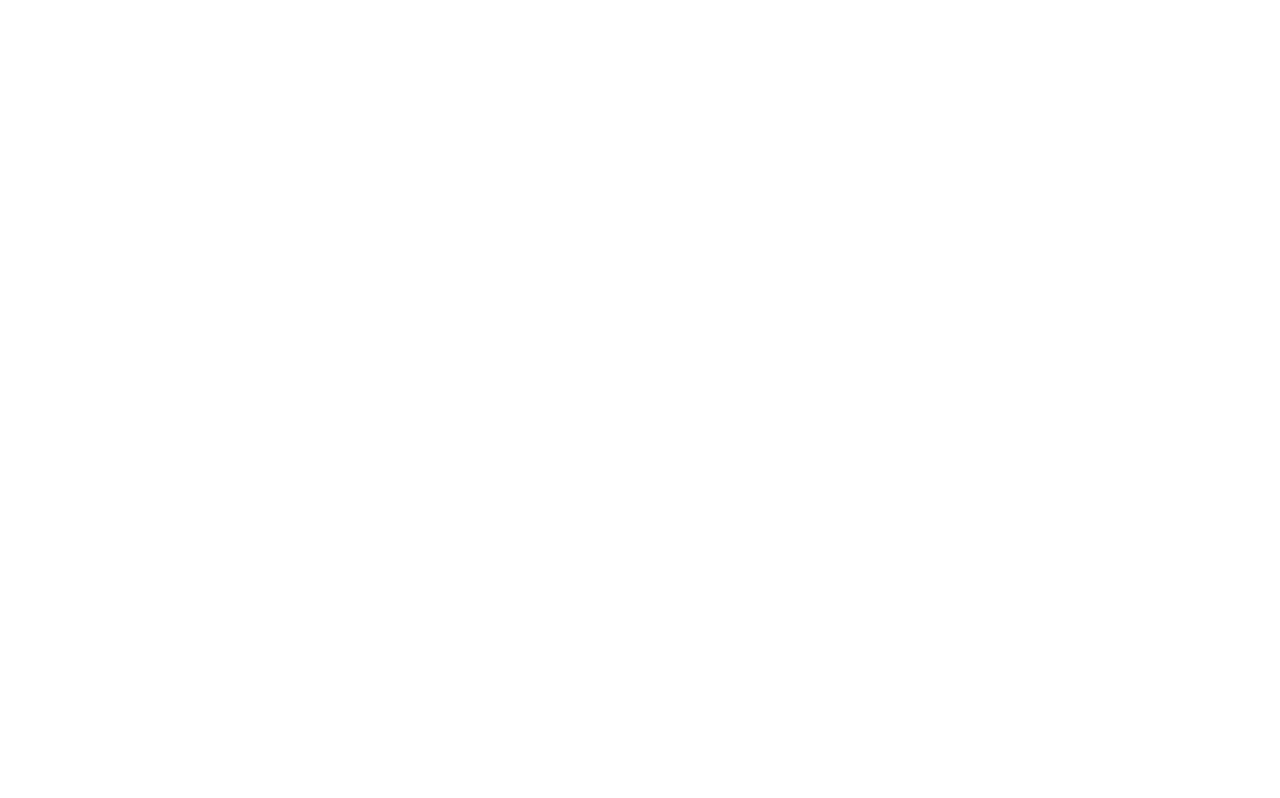
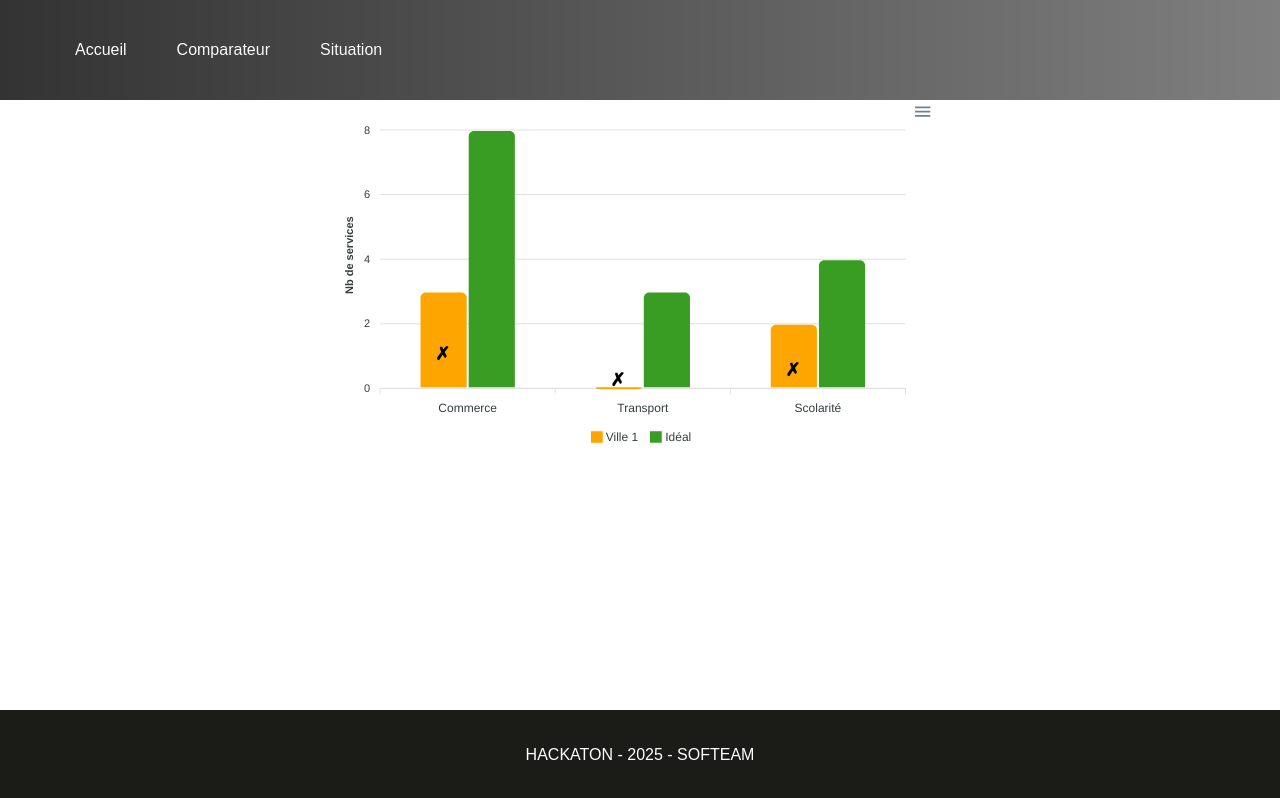
Before and after one commit to LoisMorvan/Hackathon-2025, a React (Create React App) app in the folder hackathon-softeam/: page /situation in a window 1280 px wide. Before the commit this address had no page. Built offline with nearby package versions, Linux system fonts and the light colour scheme.

Commit message:
Pages Situation

```diff
--- a/hackathon-softeam/src/App.tsx
+++ b/hackathon-softeam/src/Pages/App.tsx
@@ -1,7 +1,7 @@
 
-import './App.css';
-import Navbar from './Navbar';
-import CityTable from './CityTable';
+import '../App.css';
+import Navbar from '../Navbar';
+import CityTable from '../CityTable';
 
 function App() {
   return (
--- a/hackathon-softeam/src/Comparateur.tsx
+++ b/hackathon-softeam/src/Pages/Comparateur.tsx
@@ -1,6 +1,6 @@
 import React from 'react';
-import Navbar from './Navbar';
-import ApexChart from './components/column-chart';
+import Navbar from '../Navbar';
+import ApexChart from '../components/column-chart-comparateur';
 
 const Comparateur: React.FC = () => {
   return (
--- /dev/null
+++ b/hackathon-softeam/src/Pages/Situation.tsx
@@ -0,0 +1,24 @@
+import React from 'react';
+import Navbar from '../Navbar';
+import ApexChart from '../components/column-chart-situation';
+
+const Situation: React.FC = () => {
+    return (
+        <div>
+          <Navbar />
+          <main style={{ marginTop: '100px' }}>
+            <ApexChart />
+          </main>
+          <Footer />
+        </div>
+      );
+    };
+
+    const Footer = () => (
+        <footer>
+          <p>HACKATON - 2025 - SOFTEAM</p>
+        </footer>
+      );
+
+
+export default Situation;
--- /dev/null
+++ b/hackathon-softeam/src/components/column-chart-situation.tsx
@@ -0,0 +1,104 @@
+import React, { useState } from "react";
+import ReactApexChart from "react-apexcharts";
+import { ApexOptions } from "apexcharts";
+
+type SeriesType = ApexAxisChartSeries;
+
+const ApexChart: React.FC = () => {
+
+  const categories = ["Commerce", "Transport", "Scolarité"];
+  const ville1 = [3, 0, 2];
+  const ideal = [8, 3, 4];
+
+  const [chartData] = useState<{
+    series: SeriesType;
+    options: ApexOptions;
+  }>( {
+    series: [
+      { name: "Ville 1", data: ville1 },
+      { name: "Idéal", data: ideal },
+    ],
+    options: {
+      chart: {
+        type: "bar",
+        height: 350,
+      },
+      plotOptions: {
+        bar: {
+          horizontal: false,
+          columnWidth: "55%",
+          borderRadius: 5,
+          borderRadiusApplication: "end",
+          distributed: false,
+        },
+      },
+      dataLabels: {
+        enabled: true,
+        formatter: function (val: number, opts: any) {
+          const seriesIndex = opts.seriesIndex;
+          const dataPointIndex = opts.dataPointIndex;
+          const idealVal = ideal[dataPointIndex];
+
+          if (seriesIndex === 0) {
+            return val > idealVal ? "✓" : "✗";
+          }
+
+          return "";
+        },
+        style: {
+          fontSize: "18px",
+          colors: ["#000"],
+        },
+        offsetY: -10,
+      },
+      stroke: {
+        show: true,
+        width: 2,
+        colors: ["transparent"],
+      },
+      xaxis: {
+        categories: categories,
+      },
+      yaxis: {
+        title: {
+          text: "Nb de services",
+        },
+      },
+      fill: {
+        opacity: 1,
+        colors: [
+          function ({ seriesIndex }: { seriesIndex: number; dataPointIndex: number }) {
+            if (seriesIndex === 0) return "#FFA500"; // orange pour "Idéal"
+            if (seriesIndex === 1) return "#3A9D23"; // vert pour "Idéal"
+          },
+        ] as NonNullable<ApexOptions["fill"]>["colors"],
+      },
+      tooltip: {
+        y: {
+          formatter: (
+            val: number,
+            { dataPointIndex }: { seriesIndex: number; dataPointIndex: number }
+          ): string => {
+            const category = categories[dataPointIndex];
+            return `${val} ${category}`;
+          },
+        },
+      },
+    },
+  });
+
+  return (
+    <div style={{ display: "flex", justifyContent: "center" }}>
+      <div style={{ width: "600px" }}>
+        <ReactApexChart
+          options={chartData.options}
+          series={chartData.series}
+          type="bar"
+          height={350}
+        />
+      </div>
+    </div>
+  );
+};
+
+export default ApexChart;
--- a/hackathon-softeam/src/index.tsx
+++ b/hackathon-softeam/src/index.tsx
@@ -2,10 +2,11 @@
 import ReactDOM from 'react-dom/client';
 import { BrowserRouter as Router, Routes, Route } from 'react-router-dom';
 import './index.css';
-import App from './App';
-import CityTable from './CityTable';
+import App from './Pages/App';
 import reportWebVitals from './reportWebVitals';
-import Comparateur from './Comparateur';
+import Comparateur from './Pages/Comparateur';
+import Situation from './Pages/Situation';
+
 
 const root = ReactDOM.createRoot(
   document.getElementById('root') as HTMLElement
@@ -17,7 +18,7 @@
       <Routes>
         <Route path="/" element={<App />} />
         <Route path="/comparateur" element={<Comparateur />} />
-        <Route path="/simulation" element={<CityTable />} />
+        <Route path="/situation" element={<Situation />} />
       </Routes>
     </Router>
   </React.StrictMode>
```
Also changed, not shown: hackathon-softeam/src/components/column-chart-comparateur.tsx (renamed from hackathon-softeam/src/components/column-chart.tsx), 1 other file (tests, documents, lock files or other folders).
